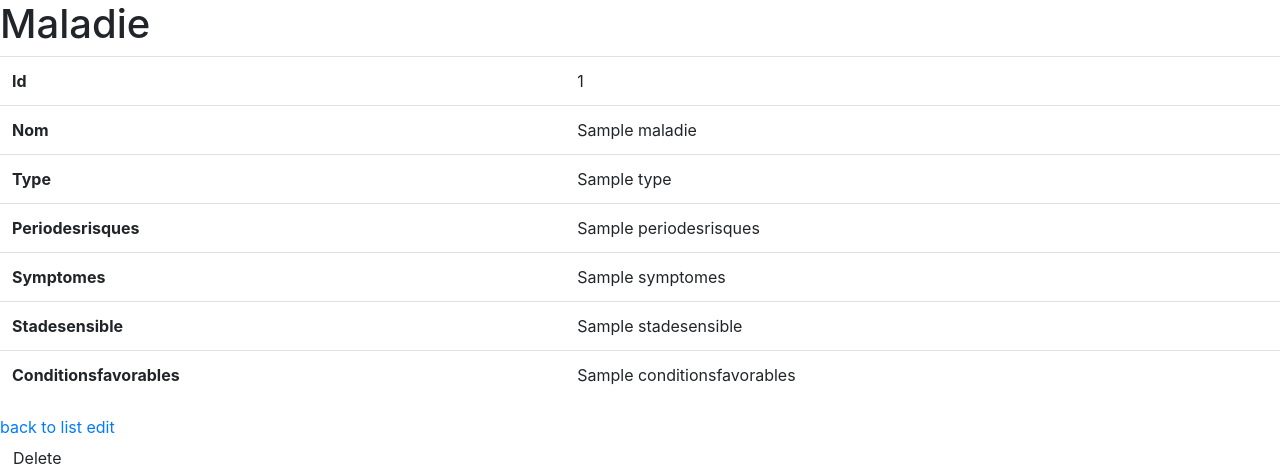
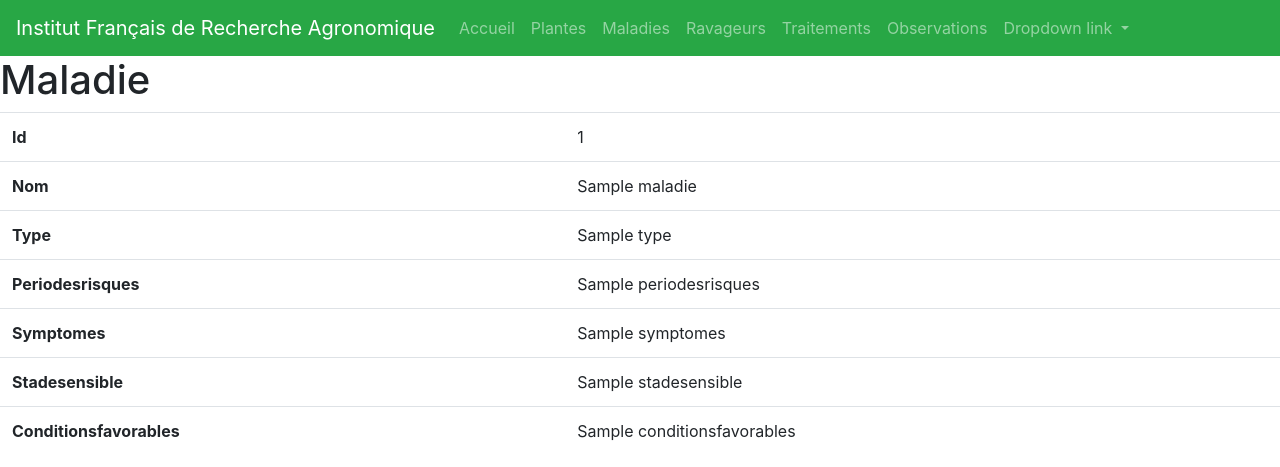
Before and after one commit to La-Guillotine/ifram, a Symfony app: template templates/maladie/show.html.twig in a window 1280 px wide. Shown: the top 467 px of the page. Run offline with Twig, Linux system fonts and the light colour scheme; the template is opened without the code that fills it: most values are stand-ins (such as "Sample title", 1, 10 or a date in 2020); some libraries are stand-ins or nearby versions.

Commit message:
select2 + navbar + page d'accueil

```diff
--- /dev/null
+++ b/public/js/index.js
@@ -0,0 +1,3 @@
+$(document).ready(function(){
+    $("select").select2();
+});
--- a/src/Entity/Plante.php
+++ b/src/Entity/Plante.php
@@ -29,7 +29,7 @@ class Plante
     private $descriptif;
 
     /**
-     * @ORM\ManyToMany(targetEntity="App\Entity\bioagresseur", inversedBy="plantes_sensibles")
+     * @ORM\ManyToMany(targetEntity="App\Entity\Bioagresseur", inversedBy="plantes_sensibles")
      */
     private $sensible;
 
--- a/templates/base.html.twig
+++ b/templates/base.html.twig
@@ -4,15 +4,56 @@
         <meta name="viewport" content="width=device-width, initial-scale=1, shrink-to-fit=no" charset="UTF-8">
         <title>{% block title %}Welcome!{% endblock %}</title>
         <link rel="stylesheet" href="https://stackpath.bootstrapcdn.com/bootstrap/4.3.1/css/bootstrap.min.css" integrity="sha384-ggOyR0iXCbMQv3Xipma34MD+dH/1fQ784/j6cY/iJTQUOhcWr7x9JvoRxT2MZw1T" crossorigin="anonymous">
+        <link href="https://cdn.jsdelivr.net/npm/select2@4.0.13/dist/css/select2.min.css" rel="stylesheet" />
 
         {% block stylesheets %}{% endblock %}
     </head>
     <body>
+       <nav class="navbar navbar-expand-lg navbar-dark bg-success">
+            <a class="navbar-brand" href="#">Institut Français de Recherche Agronomique</a>
+            <button class="navbar-toggler" type="button" data-toggle="collapse" data-target="#navbarNavDropdown" aria-controls="navbarNavDropdown" aria-expanded="false" aria-label="Toggle navigation">
+                <span class="navbar-toggler-icon"></span>
+            </button>
+            <div class="collapse navbar-collapse" id="navbarNavDropdown">
+                <ul class="navbar-nav">
+                <li class="nav-item">
+                    <a class="nav-link" href="{{ path('default') }}">Accueil <span class="sr-only">(current)</span></a>
+                </li>
+                <li class="nav-item">
+                    <a class="nav-link" href="{{ path('plante_index') }}">Plantes</a>
+                </li>
+                <li class="nav-item">
+                    <a class="nav-link" href="{{ path('maladie_index') }}">Maladies</a>
+                </li>
+                <li class="nav-item">
+                    <a class="nav-link" href="{{ path('ravageur_index') }}">Ravageurs</a>
+                </li>
+                <li class="nav-item">
+                    <a class="nav-link" href="{{ path('traitement_index') }}">Traitements</a>
+                </li>
+                <li class="nav-item">
+                    <a class="nav-link" href="{{ path('observation_index') }}">Observations</a>
+                </li>
+                <li class="nav-item dropdown">
+                    <a class="nav-link dropdown-toggle" href="#" id="navbarDropdownMenuLink" role="button" data-toggle="dropdown" aria-haspopup="true" aria-expanded="false">
+                    Dropdown link
+                    </a>
+                    <div class="dropdown-menu" aria-labelledby="navbarDropdownMenuLink">
+                    <a class="dropdown-item" href="#">Action</a>
+                    <a class="dropdown-item" href="#">Another action</a>
+                    <a class="dropdown-item" href="#">Something else here</a>
+                    </div>
+                </li>
+                </ul>
+            </div>
+        </nav>
         {% block body %}{% endblock %}
 
         <script src="https://code.jquery.com/jquery-3.3.1.slim.min.js" integrity="sha384-q8i/X+965DzO0rT7abK41JStQIAqVgRVzpbzo5smXKp4YfRvH+8abtTE1Pi6jizo" crossorigin="anonymous"></script>
         <script src="https://cdnjs.cloudflare.com/ajax/libs/popper.js/1.14.7/umd/popper.min.js" integrity="sha384-UO2eT0CpHqdSJQ6hJty5KVphtPhzWj9WO1clHTMGa3JDZwrnQq4sF86dIHNDz0W1" crossorigin="anonymous"></script>
         <script src="https://stackpath.bootstrapcdn.com/bootstrap/4.3.1/js/bootstrap.min.js" integrity="sha384-JjSmVgyd0p3pXB1rRibZUAYoIIy6OrQ6VrjIEaFf/nJGzIxFDsf4x0xIM+B07jRM" crossorigin="anonymous"></script>
+        <script src="https://cdn.jsdelivr.net/npm/select2@4.0.13/dist/js/select2.min.js"></script>
+        <script src="{{ asset('js/index.js') }}"></script>
         {% block javascripts %}{% endblock %}
     </body>
 </html>
```
Also changed, not shown: src/Controller/DefaultController.php (added, +19 -0 lines), templates/default/index.html.twig (added, +7 -0 lines).
